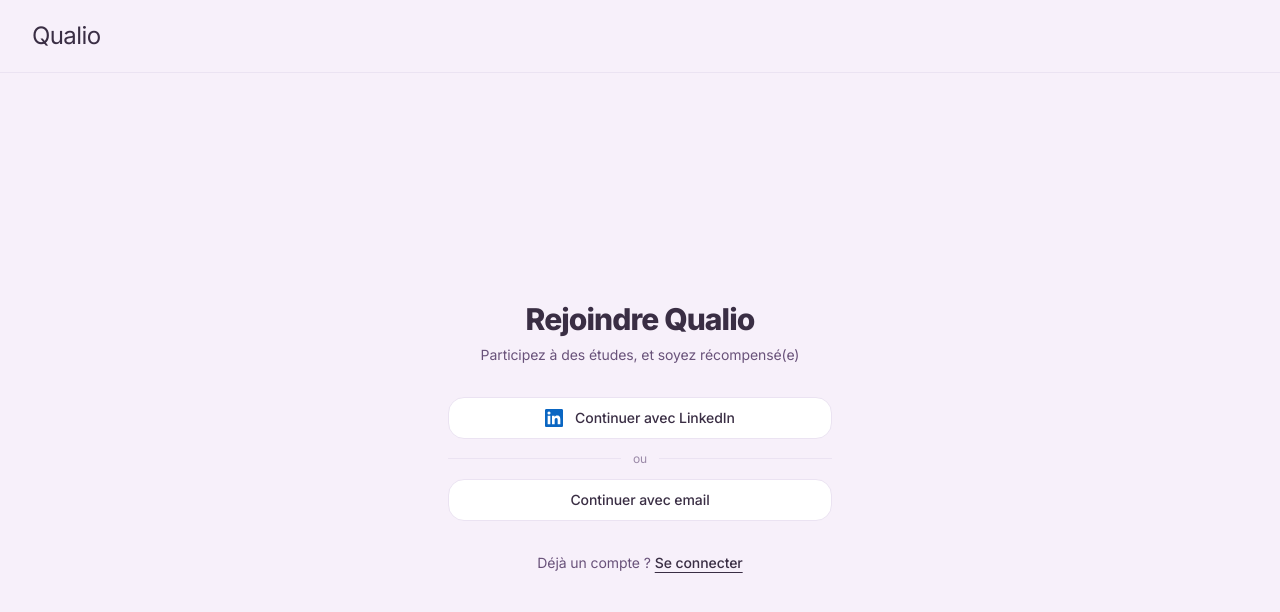
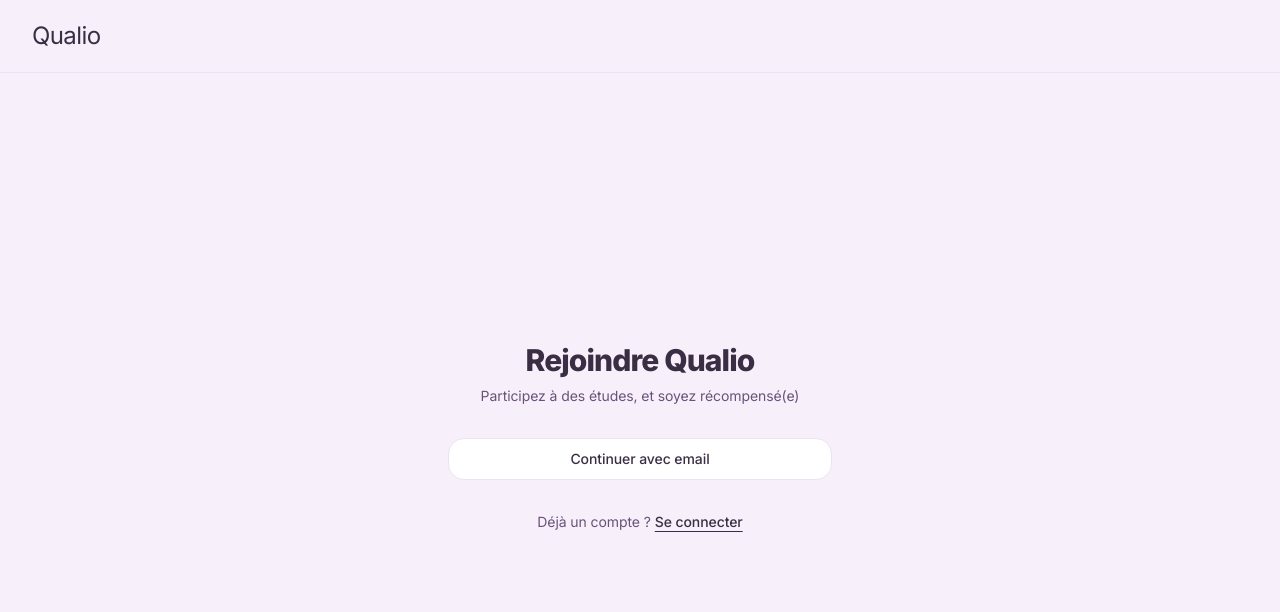
Before and after one commit to lucasjanvierpro-oss/qualio, a Next.js app: page /signup/participant in a window 1280 px wide. Shown: the top 612 px of the page. Built offline with nearby package versions, Linux system fonts and the light colour scheme; no server answers.

Commit message:
Masque le bouton LinkedIn (à réactiver via LINKEDIN_ENABLED une fois Supabase configuré)
Co-Authored-By: Claude Fable 5 <noreply@anthropic.com>

```diff
--- a/app/(public)/signup/participant/page.tsx
+++ b/app/(public)/signup/participant/page.tsx
@@ -11,6 +11,9 @@ type ParticipantForm = {
   email: string;
   password: string;
 };
+
+// Passe à true une fois LinkedIn configuré dans Supabase (Auth → Providers → LinkedIn)
+const LINKEDIN_ENABLED = false;
 
 export default function ParticipantSignupPage() {
   const [serverError, setServerError] = useState<string | null>(null);
@@ -54,6 +57,8 @@ export default function ParticipantSignupPage() {
 
       {mode === "choice" && (
         <div className="space-y-3">
+          {LINKEDIN_ENABLED && (
+            <>
               {/* LinkedIn */}
               <button
                 onClick={handleLinkedIn}
@@ -75,6 +80,8 @@ export default function ParticipantSignupPage() {
                 <span className="text-xs" style={{ color: "var(--color-text-tertiary)" }}>ou</span>
                 <div className="flex-1 border-t" style={{ borderColor: "var(--color-border-base)" }} />
               </div>
+            </>
+          )}
 
           {/* Email option */}
           <button
```
Lines whose indentation alone changed are shown as unchanged.
